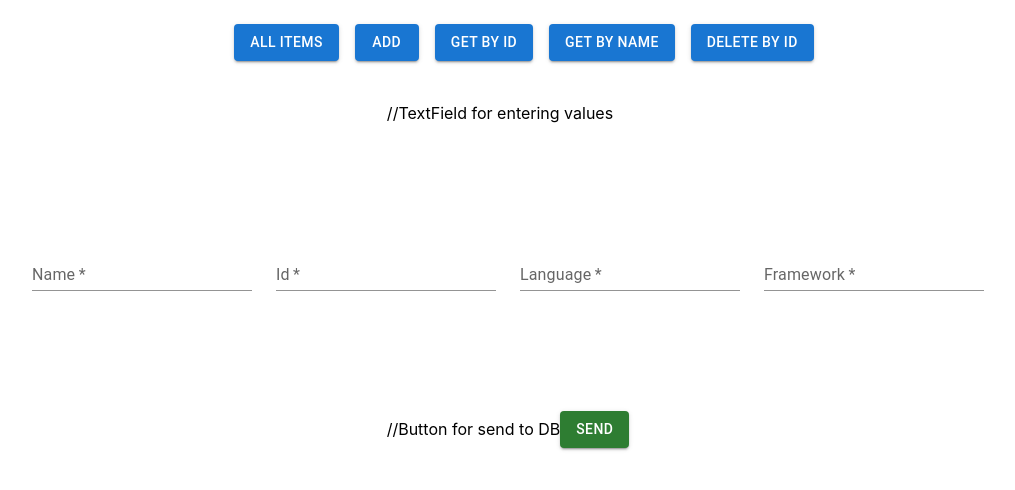
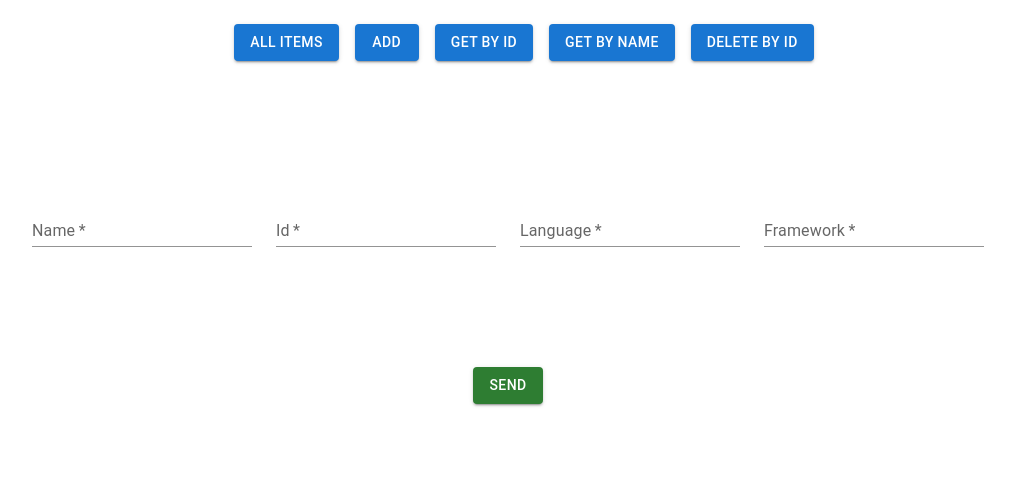
Before and after one commit to Anant1711/Task-4-Web-UI, a React (Create React App) app: page /add in a window 1280 px wide. Shown: the top 490 px of the page, without its empty margins (140-1155 px from the left). Built offline with nearby package versions, Linux system fonts and the light colour scheme.

Commit message:
Edit AddDetail_DB file

```diff
--- a/src/pages/AddDetail_DB.js
+++ b/src/pages/AddDetail_DB.js
@@ -14,14 +14,14 @@ export default function AddDetail_DB() {
   const [framework, setframe] = useState('')
   const [errors, setErrors] = useState({})
 
-  //Handler for sending button
+  // Handler for sending button
   const handled = (e) => {
     e.preventDefault()
 
     const errors = {}
     let hasError = false
 
-    //Functions for make fields required
+    // Functions for make fields required
     if (name.trim() === '') {
       errors.name = 'Name is required'
       hasError = true
@@ -57,7 +57,7 @@ export default function AddDetail_DB() {
       headers: { "Content-Type": "application/json" },
       body: JSON.stringify(server)
     }).then(() => {
-      console.log("New Student added")
+      alert("Added Successfully")
     })
     window.location.reload(false);
   }
@@ -72,7 +72,7 @@ export default function AddDetail_DB() {
       noValidate
       autoComplete="off"
     >
-      //TextField for entering values
+      {/* TextField for entering values */}
       <Stack
         direction="row"
         justifyContent="center"
@@ -127,7 +127,7 @@ export default function AddDetail_DB() {
         alignItems="center"
         spacing={3}
       >
-        //Button for send to DB
+        {/* Button for send to DB */}
         <Button variant="contained" color="success" onClick={handled} >Send</Button>
       </Stack>
     </Box>
```
